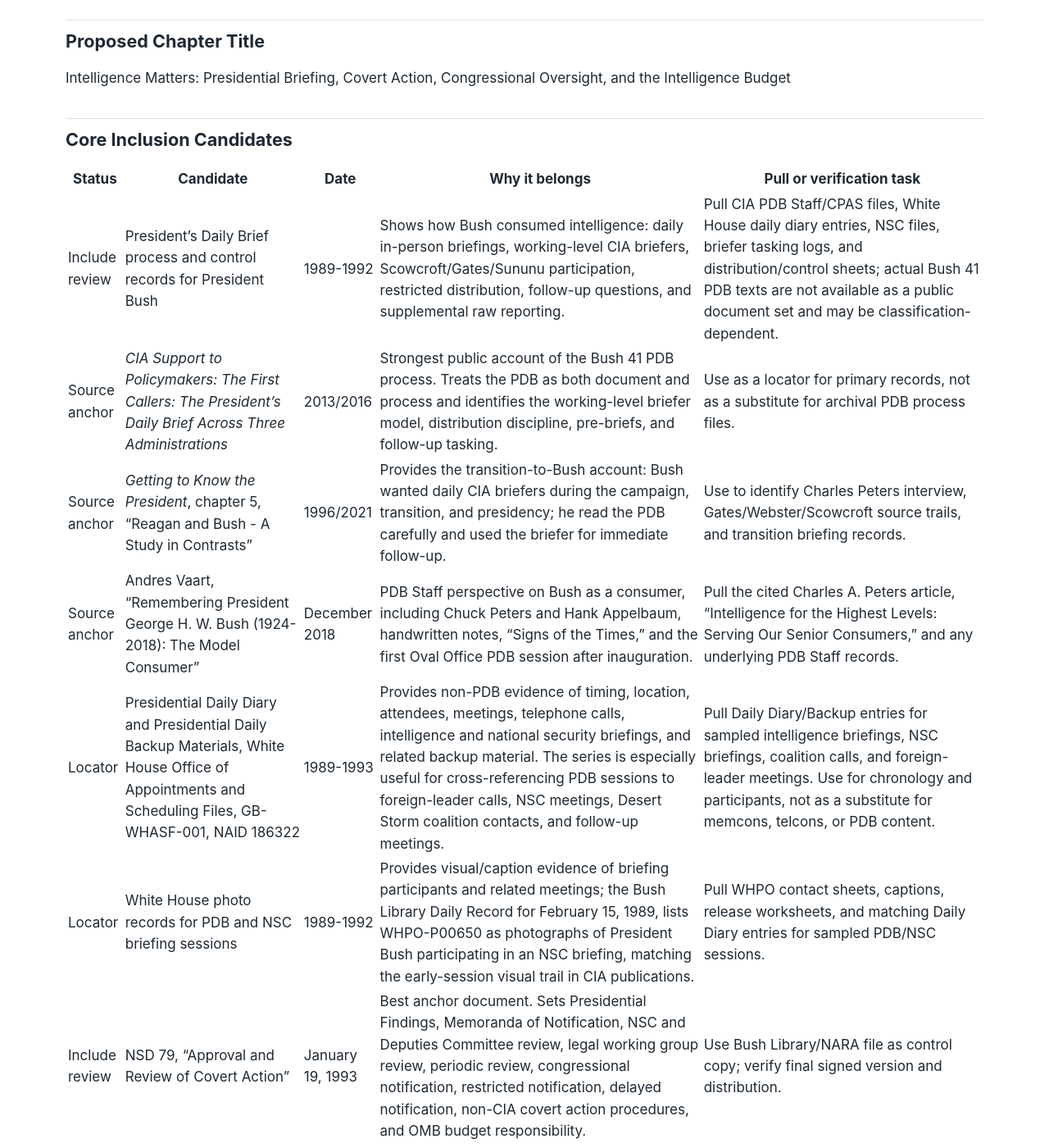
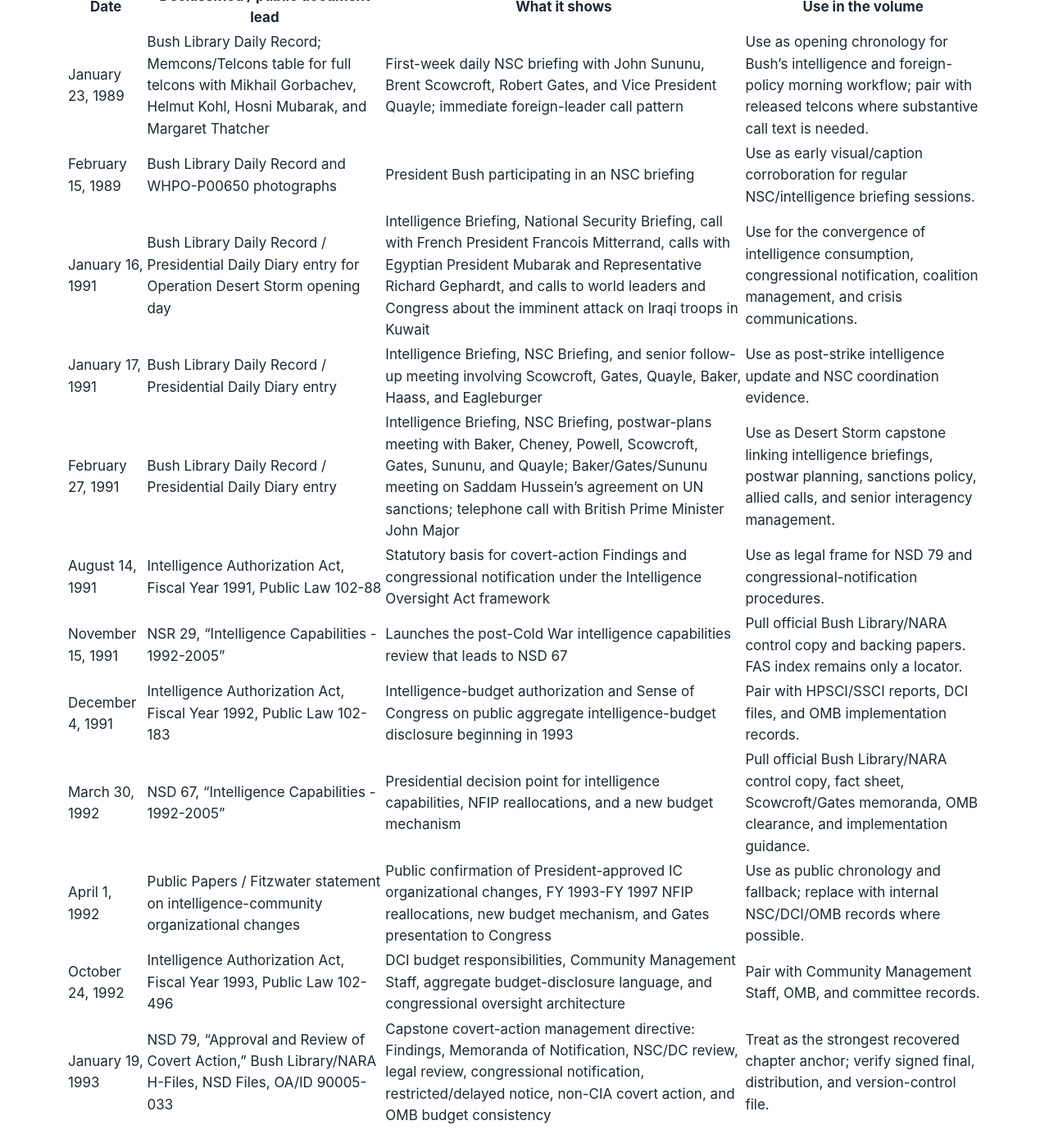
Before and after one commit to therealjameswilson/org-man-89-92, a Jekyll site: the page built from reports/intelligence-matters-chapter.md, in a window 1280 px wide and 1400 px high, scrolled down 512 px. Shown: the whole window at 82% size. Built offline with Jekyll 4.4.1, drawn with Linux system fonts in a browser that asks for light colours; some of the changed text lies outside the part shown.

Commit message:
Prioritize declassified intelligence chronology

```diff
--- a/reports/intelligence-matters-chapter.md
+++ b/reports/intelligence-matters-chapter.md
@@ -5,10 +5,31 @@ title: Intelligence Matters Chapter
 
 # Intelligence Matters Chapter
 
-Checked: 2026-05-24
+Checked: 2026-05-26
 
 Volume: *Foreign Relations of the United States, 1989-1992, Volume II,
 Organization and Management of Foreign Policy*
+
+## Declassified Document Chronology
+
+This is the priority sequence for the chapter. It privileges declassified or
+publicly available document leads first, then uses CIA histories and secondary
+source anchors only to locate better archival records.
+
+| Date | Declassified / public document lead | What it shows | Use in the volume |
+| --- | --- | --- | --- |
+| January 23, 1989 | Bush Library Daily Record; Memcons/Telcons table for full telcons with Mikhail Gorbachev, Helmut Kohl, Hosni Mubarak, and Margaret Thatcher | First-week daily NSC briefing with John Sununu, Brent Scowcroft, Robert Gates, and Vice President Quayle; immediate foreign-leader call pattern | Use as opening chronology for Bush's intelligence and foreign-policy morning workflow; pair with released telcons where substantive call text is needed. |
+| February 15, 1989 | Bush Library Daily Record and WHPO-P00650 photographs | President Bush participating in an NSC briefing | Use as early visual/caption corroboration for regular NSC/intelligence briefing sessions. |
+| January 16, 1991 | Bush Library Daily Record / Presidential Daily Diary entry for Operation Desert Storm opening day | Intelligence Briefing, National Security Briefing, call with French President Francois Mitterrand, calls with Egyptian President Mubarak and Representative Richard Gephardt, and calls to world leaders and Congress about the imminent attack on Iraqi troops in Kuwait | Use for the convergence of intelligence consumption, congressional notification, coalition management, and crisis communications. |
+| January 17, 1991 | Bush Library Daily Record / Presidential Daily Diary entry | Intelligence Briefing, NSC Briefing, and senior follow-up meeting involving Scowcroft, Gates, Quayle, Baker, Haass, and Eagleburger | Use as post-strike intelligence update and NSC coordination evidence. |
+| February 27, 1991 | Bush Library Daily Record / Presidential Daily Diary entry | Intelligence Briefing, NSC Briefing, postwar-plans meeting with Baker, Cheney, Powell, Scowcroft, Gates, Sununu, and Quayle; Baker/Gates/Sununu meeting on Saddam Hussein's agreement on UN sanctions; telephone call with British Prime Minister John Major | Use as Desert Storm capstone linking intelligence briefings, postwar planning, sanctions policy, allied calls, and senior interagency management. |
+| August 14, 1991 | Intelligence Authorization Act, Fiscal Year 1991, Public Law 102-88 | Statutory basis for covert-action Findings and congressional notification under the Intelligence Oversight Act framework | Use as legal frame for NSD 79 and congressional-notification procedures. |
+| November 15, 1991 | NSR 29, "Intelligence Capabilities - 1992-2005" | Launches the post-Cold War intelligence capabilities review that leads to NSD 67 | Pull official Bush Library/NARA control copy and backing papers. FAS index remains only a locator. |
+| December 4, 1991 | Intelligence Authorization Act, Fiscal Year 1992, Public Law 102-183 | Intelligence-budget authorization and Sense of Congress on public aggregate intelligence-budget disclosure beginning in 1993 | Pair with HPSCI/SSCI reports, DCI files, and OMB implementation records. |
+| March 30, 1992 | NSD 67, "Intelligence Capabilities - 1992-2005" | Presidential decision point for intelligence capabilities, NFIP reallocations, and a new budget mechanism | Pull official Bush Library/NARA control copy, fact sheet, Scowcroft/Gates memoranda, OMB clearance, and implementation guidance. |
+| April 1, 1992 | Public Papers / Fitzwater statement on intelligence-community organizational changes | Public confirmation of President-approved IC organizational changes, FY 1993-FY 1997 NFIP reallocations, new budget mechanism, and Gates presentation to Congress | Use as public chronology and fallback; replace with internal NSC/DCI/OMB records where possible. |
+| October 24, 1992 | Intelligence Authorization Act, Fiscal Year 1993, Public Law 102-496 | DCI budget responsibilities, Community Management Staff, aggregate budget-disclosure language, and congressional oversight architecture | Pair with Community Management Staff, OMB, and committee records. |
+| January 19, 1993 | NSD 79, "Approval and Review of Covert Action," Bush Library/NARA H-Files, NSD Files, OA/ID 90005-033 | Capstone covert-action management directive: Findings, Memoranda of Notification, NSC/DC review, legal review, congressional notification, restricted/delayed notice, non-CIA covert action, and OMB budget consistency | Treat as the strongest recovered chapter anchor; verify signed final, distribution, and version-control file. |
 
 ## Finding
 
@@ -65,22 +86,12 @@ morning-meeting records, and any releasable PDB cover pages or issue-specific
 supplements.
 
 The Presidential Daily Diary and Daily Backup series, NAID 186322, should be
-used as the chronology spine for this strand. It can confirm the timing,
-location, participants, telephone-call status, and surrounding meetings for
-intelligence and national security briefings. It should not be treated as a
-substantive account of call content or meeting minutes; pair diary references
-with released memcons, telcons, PDB process records, NSC meeting files, or WHPO
-caption records.
-
-## Pertinent Meetings and Calls to Cross-Reference
-
-| Date | Daily Diary / Daily Record lead | Volume II use |
-| --- | --- | --- |
-| January 23, 1989 | The Bush Library Daily Record identifies a daily NSC briefing with John Sununu, Brent Scowcroft, Robert Gates, and Vice President Quayle, plus a telephone call with Chancellor Helmut Kohl. The Bush Library Memcons/Telcons table also lists full telcons that day with Mikhail Gorbachev, Kohl, Hosni Mubarak, and Margaret Thatcher. | Opening-week evidence for Bush's intelligence and foreign-policy morning workflow and immediate leader-call pattern. |
-| February 15, 1989 | WHPO-P00650 photographs show President Bush participating in an NSC briefing. | Early corroboration point for regular NSC/intelligence briefing sessions. |
-| January 16, 1991 | Daily Record entries identify an Intelligence Briefing and National Security Briefing, a call with French President Francois Mitterrand, calls with Egyptian President Mubarak and Representative Richard Gephardt, and calls to world leaders and Congress about the imminent attack on Iraqi troops in Kuwait. | Shows intelligence consumption, congressional notification, coalition management, and crisis communications converging at the start of Operation Desert Storm. |
-| January 17, 1991 | Daily Record entries identify an Intelligence Briefing and NSC Briefing and a meeting involving Scowcroft, Gates, Quayle, Baker, Haass, and Eagleburger. | Useful cross-reference for post-strike intelligence update, NSC coordination, and senior foreign-policy follow-up. |
-| February 27, 1991 | Daily Record entries identify an Intelligence Briefing and NSC Briefing, a postwar-plans meeting with Baker, Cheney, Powell, Scowcroft, Gates, Sununu, and Quayle, a Baker/Gates/Sununu meeting on Saddam Hussein's agreement on UN sanctions, and a telephone call with British Prime Minister John Major during a meeting. | Capstone Desert Storm example linking intelligence briefings, postwar planning, sanctions policy, allied calls, and senior interagency management. |
+used as the chronology spine for this strand, as reflected in the first table on
+this page. It can confirm the timing, location, participants, telephone-call
+status, and surrounding meetings for intelligence and national security
+briefings. It should not be treated as a substantive account of call content or
+meeting minutes; pair diary references with released memcons, telcons, PDB
+process records, NSC meeting files, or WHPO caption records.
 
 ## Covert Action and Congress
 
```
